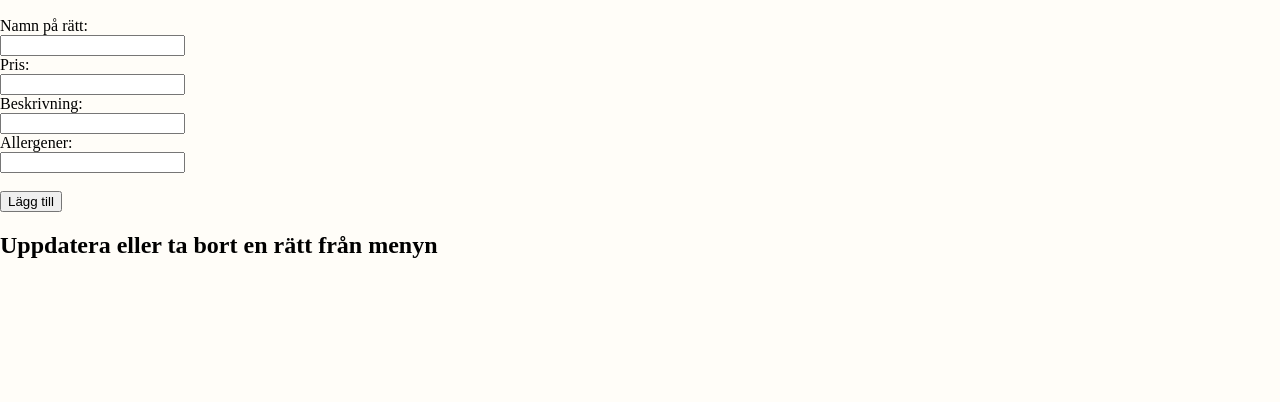
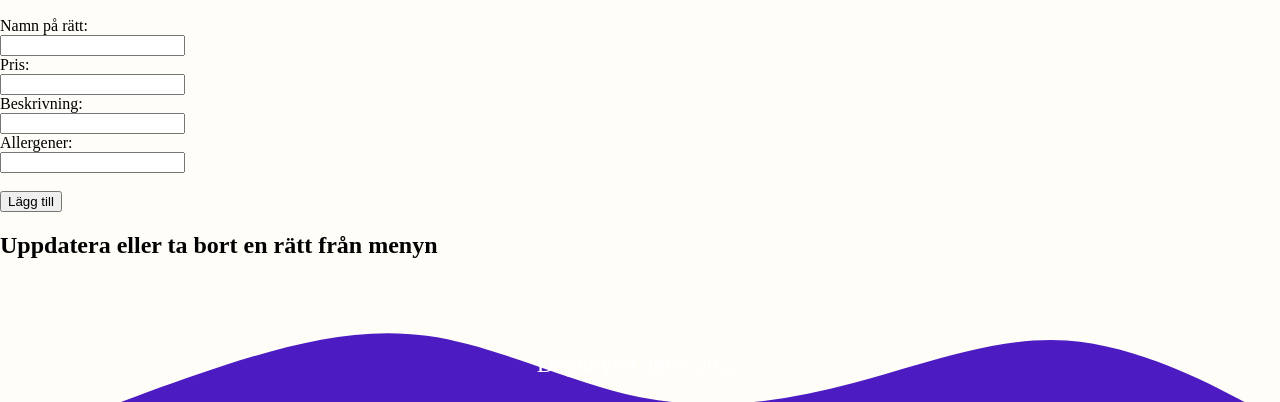
Before and after one commit to stinaRamona/ProjektBackendWebb, a website built with Parcel: page src/admin.html in a window 1280 px wide. Shown: the part 398-800 px from the top of the page. Built offline with nearby package versions, Linux system fonts and the light colour scheme; no server answers.

Commit message:
Gjort enkel design på footer

```diff
--- a/src/admin.html
+++ b/src/admin.html
@@ -53,5 +53,13 @@
 
     </div>
 
+    <div id="footerImgWrapper">
+        <img src="images/wave.svg" alt="footer wave">
+    </div>
+
+    <footer>
+        <p>Degknytet anno 2022</p>
+    </footer>
+
 </body>
 </html>
--- a/src/css/style.css
+++ b/src/css/style.css
@@ -9,15 +9,6 @@ main {
 }
 
 /*För bilder*/
-#heroImgWrapper {
-    width: 99vw;
-    opacity: 60%;
-}
-
-#heroImgWrapper img {
-    width:100%;
-    height: auto;
-}
 
 #logoWrapper {
     width:200px;
@@ -67,3 +58,14 @@ nav a:hover {
 #menuDiv {
     text-align: center;
 }
+
+/*footer*/
+footer {
+    width: 100%;
+    position: absolute;
+    z-index: 100;
+    bottom: 0;
+    text-align: center;
+    color: white;
+    font-size: 1.5em;
+}
```
Also changed, not shown: src/index.html (+5 -3 lines), src/login.html (+4 -0 lines), src/om.html (+8 -0 lines), dist/admin.html, dist/index.html, dist/login.html, dist/om.html, 2 other files.
